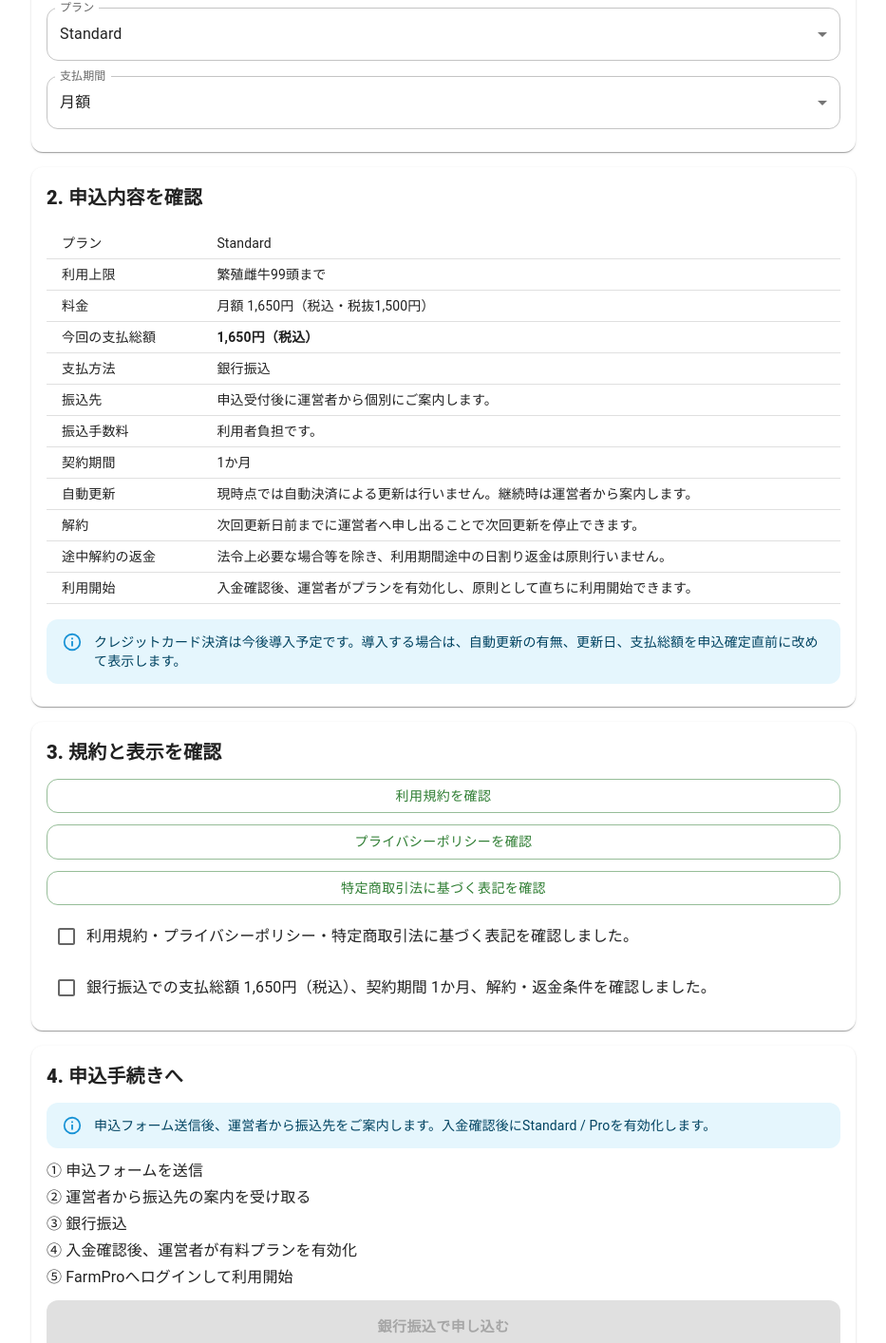
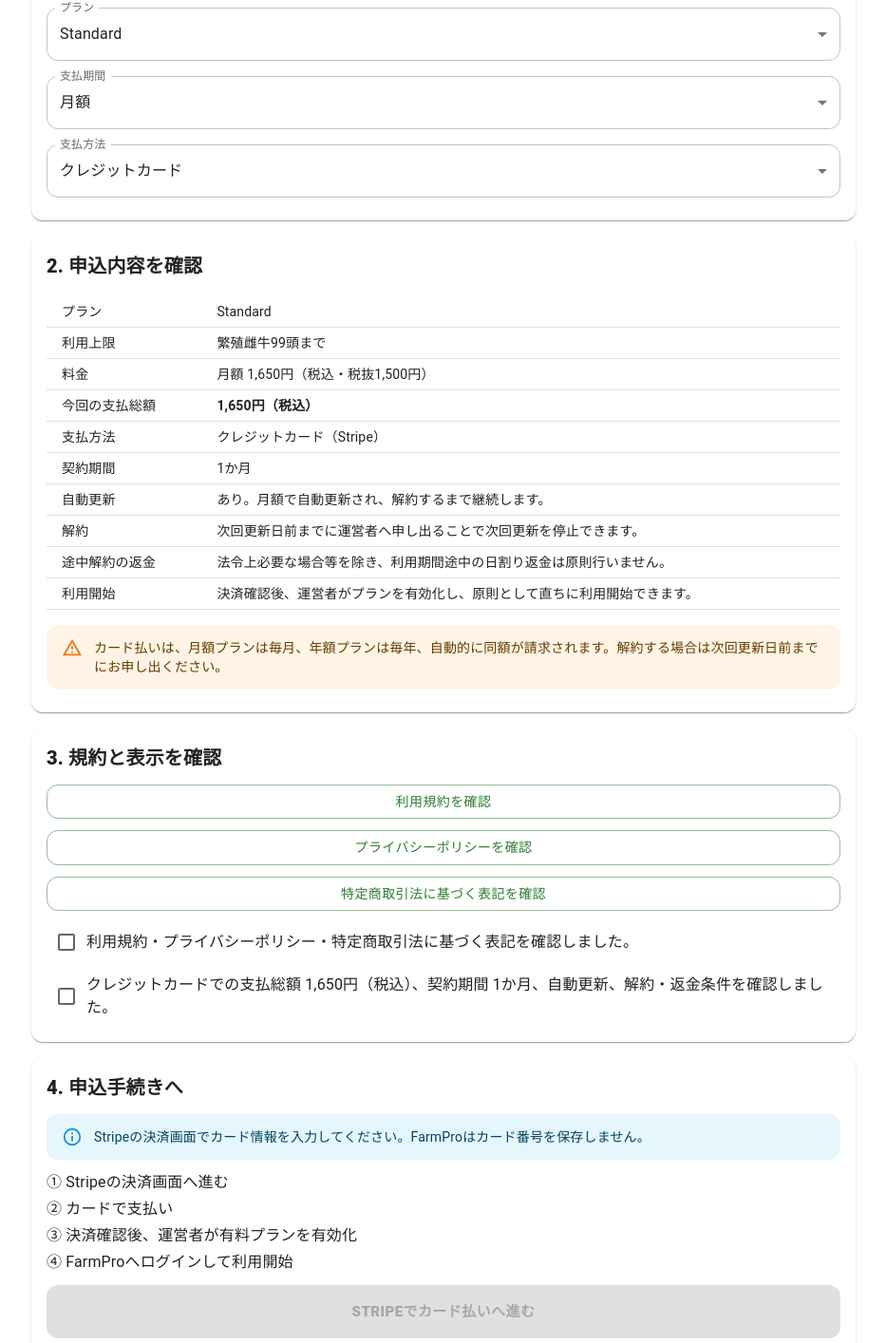
Before and after one commit to farmpro-iwate/FarmPro, a React (Vite) app in the folder client/: page /paid-plan in a window 1280 px wide. Shown: the part 352-1766 px from the top of the page at 95% size, without its empty margins (173-1106 px from the left). Built offline with nearby package versions, Linux system fonts and the light colour scheme.

Commit message:
Add Stripe card payment option to paid plan application

```diff
--- a/client/src/pages/PaidPlanApplicationPage.tsx
+++ b/client/src/pages/PaidPlanApplicationPage.tsx
@@ -22,6 +22,7 @@ const feedbackFormUrl = 'https://docs.google.com/forms/d/e/1FAIpQLSfnVbG6EPMSQDv
 
 type PaidPlanId = Exclude<FarmProPlanId, 'free'>;
 type BillingPeriod = 'monthly' | 'yearly';
+type PaymentMethod = 'card' | 'bank';
 
 type PlanOffer = {
   id: PaidPlanId;
@@ -54,6 +55,17 @@ const offers: Record<PaidPlanId, PlanOffer> = {
   },
 };
 
+const stripePaymentLinks: Record<PaidPlanId, Record<BillingPeriod, string>> = {
+  standard: {
+    monthly: 'https://buy.stripe.com/eVq9AT0LB4mI21j02XeME00',
+    yearly: 'https://buy.stripe.com/6oUdR92TJ6uQcFXg1VeME01',
+  },
+  pro: {
+    monthly: 'https://buy.stripe.com/eVq6oHeCrg5qgWd6r1eME02',
+    yearly: 'https://buy.stripe.com/5kQ9AT79Z8CYcFX5nheME03',
+  },
+};
+
 function yen(value: number) {
   return `${value.toLocaleString('ja-JP')}円`;
 }
@@ -64,6 +76,7 @@ export function PaidPlanApplicationPage() {
   const initialBilling: BillingPeriod = searchParams.get('billing') === 'yearly' ? 'yearly' : 'monthly';
   const [planId, setPlanId] = useState<PaidPlanId>(initialPlan);
   const [billing, setBilling] = useState<BillingPeriod>(initialBilling);
+  const [paymentMethod, setPaymentMethod] = useState<PaymentMethod>('card');
   const [agreedTerms, setAgreedTerms] = useState(false);
   const [confirmedPrice, setConfirmedPrice] = useState(false);
 
@@ -86,22 +99,24 @@ export function PaidPlanApplicationPage() {
   }, [billing, offer]);
 
   const canProceed = agreedTerms && confirmedPrice;
+  const cardPaymentUrl = stripePaymentLinks[planId][billing];
+  const isCard = paymentMethod === 'card';
 
   return (
     <Stack spacing={2}>
       <Stack spacing={0.5}>
         <Typography variant="h4" fontWeight={900}>有料プランのお申し込み</Typography>
-        <Typography color="text.secondary">プランと契約期間を選び、申込前の重要事項を確認してください。</Typography>
+        <Typography color="text.secondary">プラン、契約期間、支払方法を選び、申込前の重要事項を確認してください。</Typography>
       </Stack>
 
       <Alert severity="info">
-        現在の有料プラン受付は銀行振込です。申込内容を送信後、運営者から振込先をご案内します。この画面だけでは契約や課金は成立しません。
+        有料プランは、クレジットカードまたは銀行振込でお申し込みいただけます。カード払いはStripeの安全な決済画面で行います。
       </Alert>
 
       <Card>
         <CardContent>
           <Stack spacing={2}>
-            <Typography variant="h6" fontWeight={800}>1. プランを選ぶ</Typography>
+            <Typography variant="h6" fontWeight={800}>1. プランと支払方法を選ぶ</Typography>
             <TextField select label="プラン" value={planId} onChange={(event) => setPlanId(event.target.value as PaidPlanId)} fullWidth>
               <MenuItem value="standard">Standard</MenuItem>
               <MenuItem value="pro">Pro</MenuItem>
@@ -109,6 +124,10 @@ export function PaidPlanApplicationPage() {
             <TextField select label="支払期間" value={billing} onChange={(event) => setBilling(event.target.value as BillingPeriod)} fullWidth>
               <MenuItem value="monthly">月額</MenuItem>
               <MenuItem value="yearly">年額</MenuItem>
+            </TextField>
+            <TextField select label="支払方法" value={paymentMethod} onChange={(event) => setPaymentMethod(event.target.value as PaymentMethod)} fullWidth>
+              <MenuItem value="card">クレジットカード</MenuItem>
+              <MenuItem value="bank">銀行振込</MenuItem>
             </TextField>
           </Stack>
         </CardContent>
@@ -124,19 +143,21 @@ export function PaidPlanApplicationPage() {
                 <TableRow><TableCell>利用上限</TableCell><TableCell>{offer.maxBreedingFemales}</TableCell></TableRow>
                 <TableRow><TableCell>料金</TableCell><TableCell>{price.label} {yen(price.taxIncluded)}（税込・税抜{yen(price.taxExcluded)}）</TableCell></TableRow>
                 <TableRow><TableCell>今回の支払総額</TableCell><TableCell><strong>{yen(price.taxIncluded)}（税込）</strong></TableCell></TableRow>
-                <TableRow><TableCell>支払方法</TableCell><TableCell>銀行振込</TableCell></TableRow>
-                <TableRow><TableCell>振込先</TableCell><TableCell>申込受付後に運営者から個別にご案内します。</TableCell></TableRow>
-                <TableRow><TableCell>振込手数料</TableCell><TableCell>利用者負担です。</TableCell></TableRow>
+                <TableRow><TableCell>支払方法</TableCell><TableCell>{isCard ? 'クレジットカード（Stripe）' : '銀行振込'}</TableCell></TableRow>
+                {!isCard && <TableRow><TableCell>振込先</TableCell><TableCell>申込受付後に運営者から個別にご案内します。</TableCell></TableRow>}
+                {!isCard && <TableRow><TableCell>振込手数料</TableCell><TableCell>利用者負担です。</TableCell></TableRow>}
                 <TableRow><TableCell>契約期間</TableCell><TableCell>{price.period}</TableCell></TableRow>
-                <TableRow><TableCell>自動更新</TableCell><TableCell>現時点では自動決済による更新は行いません。継続時は運営者から案内します。</TableCell></TableRow>
+                <TableRow><TableCell>自動更新</TableCell><TableCell>{isCard ? `あり。${price.label}で自動更新され、解約するまで継続します。` : '自動決済による更新はありません。継続時は運営者から案内します。'}</TableCell></TableRow>
                 <TableRow><TableCell>解約</TableCell><TableCell>次回更新日前までに運営者へ申し出ることで次回更新を停止できます。</TableCell></TableRow>
                 <TableRow><TableCell>途中解約の返金</TableCell><TableCell>法令上必要な場合等を除き、利用期間途中の日割り返金は原則行いません。</TableCell></TableRow>
-                <TableRow><TableCell>利用開始</TableCell><TableCell>入金確認後、運営者がプランを有効化し、原則として直ちに利用開始できます。</TableCell></TableRow>
+                <TableRow><TableCell>利用開始</TableCell><TableCell>{isCard ? '決済確認後、運営者がプランを有効化し、原則として直ちに利用開始できます。' : '入金確認後、運営者がプランを有効化し、原則として直ちに利用開始できます。'}</TableCell></TableRow>
               </TableBody>
             </Table>
-            <Alert severity="info">
-              クレジットカード決済は今後導入予定です。導入する場合は、自動更新の有無、更新日、支払総額を申込確定直前に改めて表示します。
+            {isCard && (
+              <Alert severity="warning">
+                カード払いは、月額プランは毎月、年額プランは毎年、自動的に同額が請求されます。解約する場合は次回更新日前までにお申し出ください。
               </Alert>
+            )}
           </Stack>
         </CardContent>
       </Card>
@@ -154,7 +175,7 @@ export function PaidPlanApplicationPage() {
             />
             <FormControlLabel
               control={<Checkbox checked={confirmedPrice} onChange={(event) => setConfirmedPrice(event.target.checked)} />}
-              label={`銀行振込での支払総額 ${yen(price.taxIncluded)}（税込）、契約期間 ${price.period}、解約・返金条件を確認しました。`}
+              label={`${isCard ? 'クレジットカード' : '銀行振込'}での支払総額 ${yen(price.taxIncluded)}（税込）、契約期間 ${price.period}${isCard ? '、自動更新' : ''}、解約・返金条件を確認しました。`}
             />
           </Stack>
         </CardContent>
@@ -164,6 +185,33 @@ export function PaidPlanApplicationPage() {
         <CardContent>
           <Stack spacing={1.5}>
             <Typography variant="h6" fontWeight={800}>4. 申込手続きへ</Typography>
+            {isCard ? (
+              <>
+                <Alert severity="info">
+                  Stripeの決済画面でカード情報を入力してください。FarmProはカード番号を保存しません。
+                </Alert>
+                <Stack spacing={0.5}>
+                  <Typography>① Stripeの決済画面へ進む</Typography>
+                  <Typography>② カードで支払い</Typography>
+                  <Typography>③ 決済確認後、運営者が有料プランを有効化</Typography>
+                  <Typography>④ FarmProへログインして利用開始</Typography>
+                </Stack>
+                <Button
+                  component="a"
+                  href={canProceed ? cardPaymentUrl : undefined}
+                  target={canProceed ? '_blank' : undefined}
+                  rel={canProceed ? 'noopener noreferrer' : undefined}
+                  variant="contained"
+                  size="large"
+                  disabled={!canProceed}
+                  fullWidth
+                  sx={{ minHeight: 56, fontWeight: 900 }}
+                >
+                  Stripeでカード払いへ進む
+                </Button>
+              </>
+            ) : (
+              <>
                 <Alert severity="info">
                   申込フォーム送信後、運営者から振込先をご案内します。入金確認後にStandard / Proを有効化します。
                 </Alert>
@@ -187,6 +235,8 @@ export function PaidPlanApplicationPage() {
                 >
                   銀行振込で申し込む
                 </Button>
+              </>
+            )}
             {!canProceed && <Typography color="text.secondary">上の2つの確認にチェックすると進めます。</Typography>}
           </Stack>
         </CardContent>
```
Lines whose indentation alone changed are shown as unchanged.
